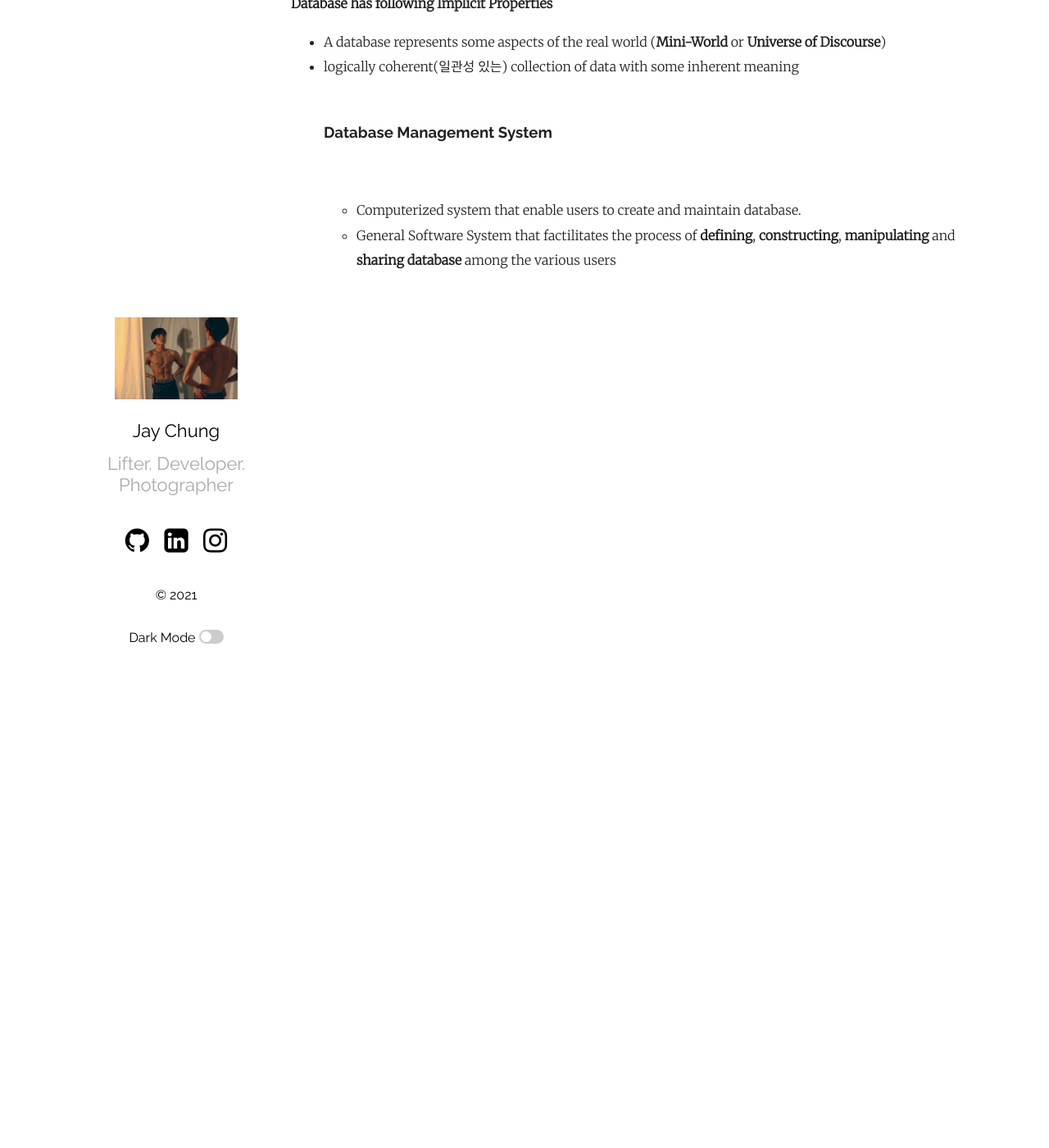
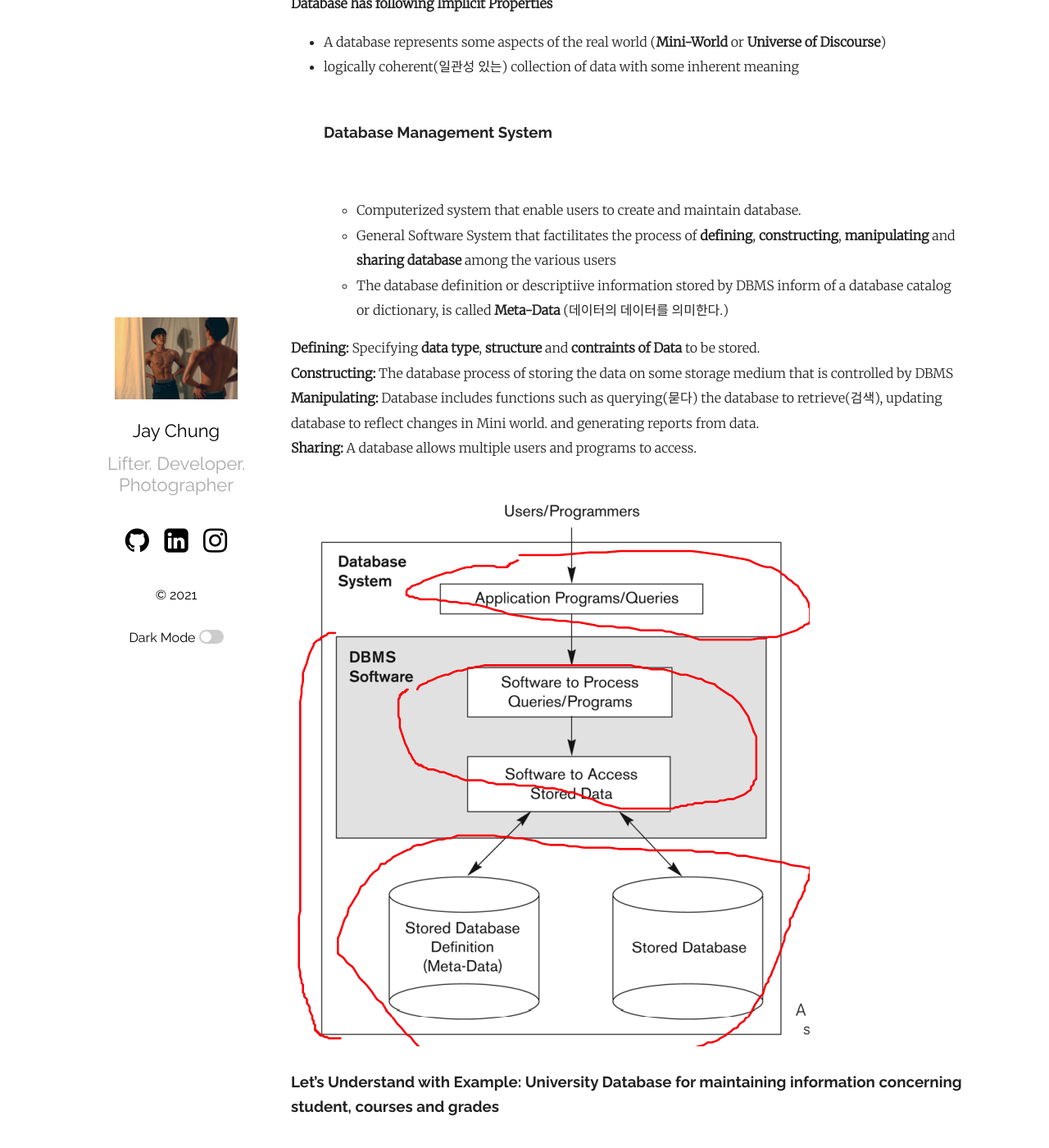
Before and after one commit to healthgongdoll/healthgongdoll.github.io, a Jekyll site: the page built from _posts/2021-09-08-DatabaseChp1.markdown, in a window 1280 px wide and 1400 px high, scrolled down 349 px. Shown: the whole window at 82% size. Built offline with Jekyll 4.4.1, drawn with Linux system fonts in a browser that asks for light colours.

Commit message:
Database Chapter1

```diff
--- a/_posts/2021-09-08-DatabaseChp1.markdown
+++ b/_posts/2021-09-08-DatabaseChp1.markdown
@@ -20,3 +20,14 @@ categories: Database
 <br/>
 	- Computerized system that enable users to create and maintain database.<br/>
 	- General Software System that factilitates the process of **defining**, **constructing**, **manipulating** and **sharing database** among the various users <br/>
+	- The database definition or descriptiive information stored by DBMS inform of a database catalog or dictionary, is called **Meta-Data** (데이터의 데이터를 의미한다.) <br/>
+
+**Defining:** Specifying **data type**, **structure** and **contraints of Data** to be stored.<br/>
+**Constructing:** The database process of storing the data on some storage medium that is controlled by DBMS<br/>
+**Manipulating:** Database includes functions such as querying(묻다) the database to retrieve(검색), updating database to reflect changes in Mini world. and generating reports from data.<br/>
+**Sharing:** A database allows multiple users and programs to access.<br/>
+<br/>
+
+![Image Alt MemoryLayout](/assets/database.png) <br/>
+
+### Let's Understand with Example: University Database for maintaining information concerning student, courses and grades <br/>
```
Also changed, not shown: assets/database.png (added).
